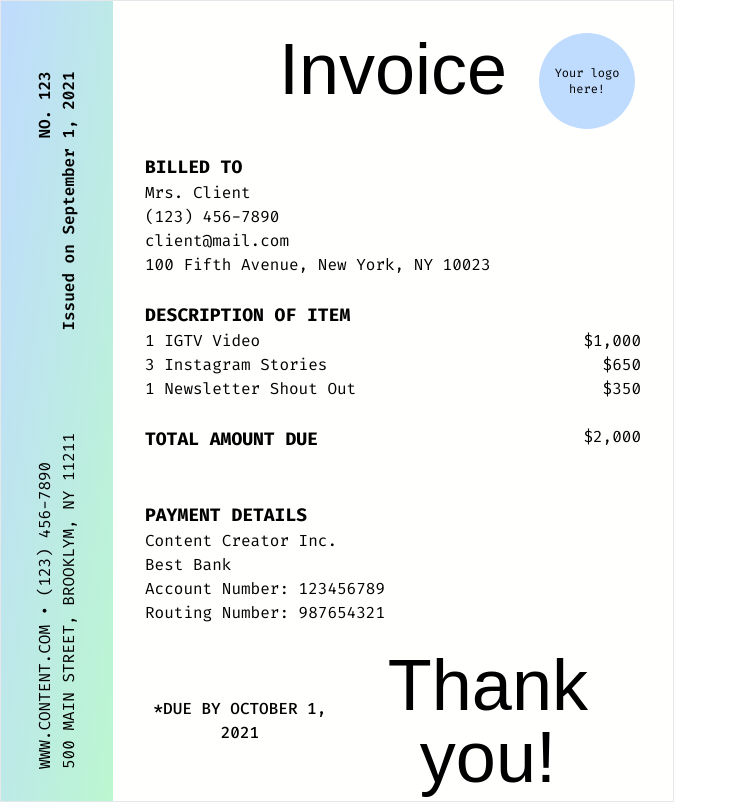
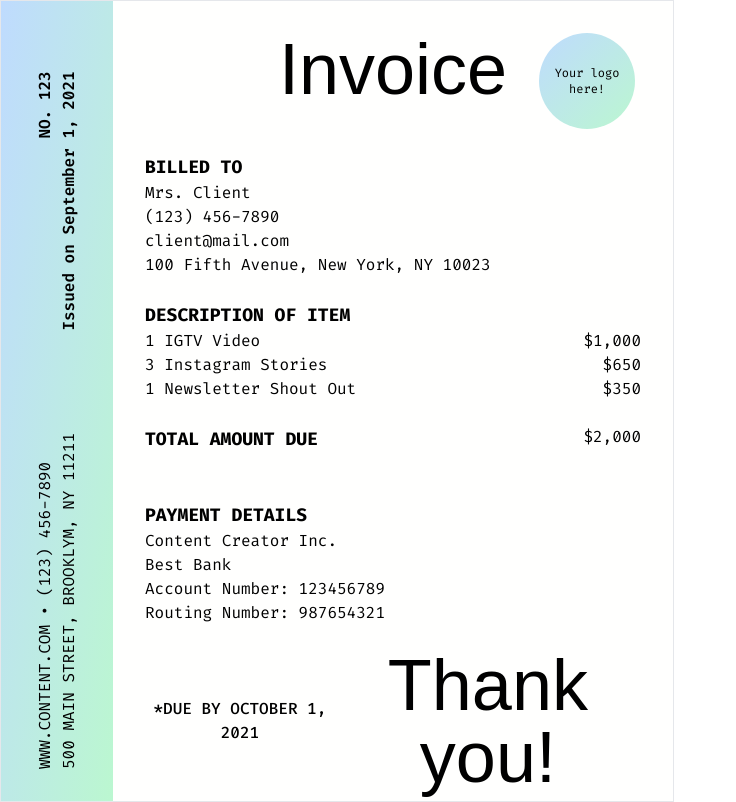
Before and after one commit to bbmcodedotcom/invoice-builder, a Next.js app: page / in a window 1280 px wide. Shown: the whole page, without its empty margins (0-736 px from the left). Built offline with nearby package versions, Linux system fonts and the light colour scheme; a web font is replaced by a local one.

Commit message:
Update background color of logo container

```diff
--- a/app/page.tsx
+++ b/app/page.tsx
@@ -41,7 +41,7 @@ export default function Home() {
             Invoice
           </h1>
 
-          <div className="text-center text-xs bg-blue-200 rounded-full w-24 h-24 flex items-center">
+          <div className="text-center text-xs bg-gradient-to-tl from-green-200 to-blue-200 rounded-full w-24 h-24 flex items-center">
             <p>Your logo here!</p>
           </div>
         </section>
```
